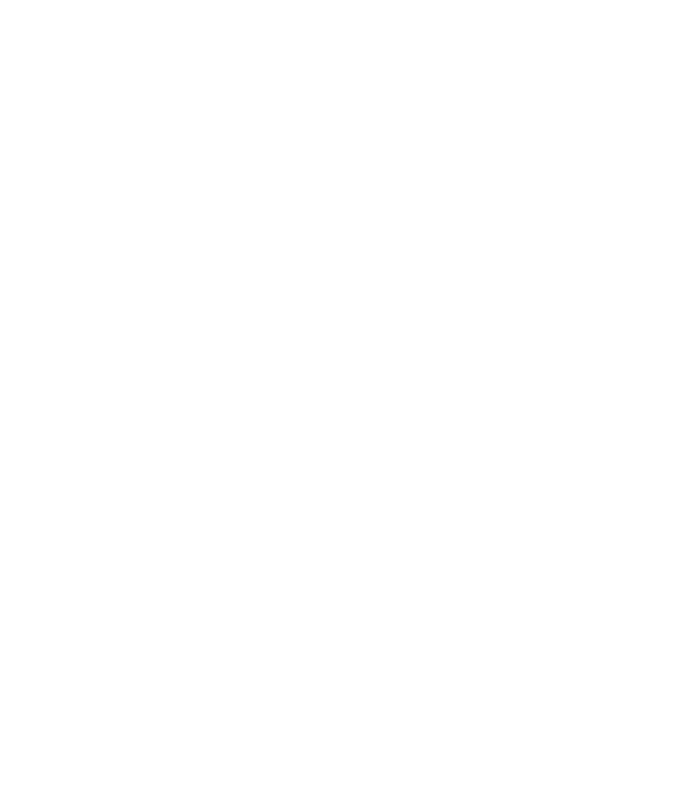
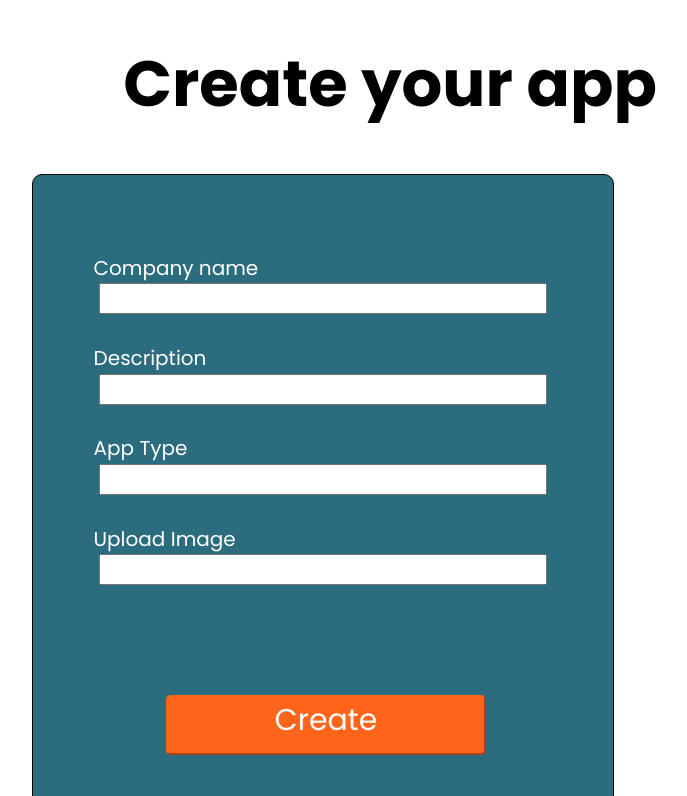
Before and after one commit to Cristian-Calderon/rankingApp, a React (Create React App) app: page / in a window 1280 px wide. Shown: the part 156-952 px from the top of the page, without its empty margins (250-937 px from the left). Before the commit the page ends 800 px from the top, so only its background shows below. Built offline with nearby package versions, Linux system fonts and the light colour scheme.

Commit message:
Create app form + responsive

```diff
--- a/package.json
+++ b/package.json
@@ -1,15 +1,19 @@
 {
-  "name": "my-app",
+  "name": "rankingapp",
   "version": "0.1.0",
   "private": true,
   "dependencies": {
     "@testing-library/jest-dom": "^5.16.5",
     "@testing-library/react": "^13.4.0",
     "@testing-library/user-event": "^13.5.0",
+    "bootstrap": "^5.2.3",
     "react": "^18.2.0",
+    "react-bootstrap": "^2.6.0",
     "react-dom": "^18.2.0",
     "react-router-dom": "^6.4.3",
     "react-scripts": "5.0.1",
+    "sass": "^1.56.1",
+    "save": "^2.9.0",
     "web-vitals": "^2.1.4"
   },
   "scripts": {
--- a/src/App.js
+++ b/src/App.js
@@ -1,5 +1,5 @@
-import './App.css';
-import Router from './router/router';
+import '../src/styles/App.css';
+import Router from '../src/router/router';
 
 function App() {
   return (
--- a/src/components/Companys.jsx
+++ /dev/null
@@ -1,12 +0,0 @@
-import React from 'react'
-
-export const Companys = () => {
-  return (
-    <div className='container-companys'>
-        <img src="" alt="" />
-        <div className='companys-stars'>
-
-        </div>
-    </div>
-  )
-}
--- /dev/null
+++ b/src/components/Create/Createapp.jsx
@@ -0,0 +1,67 @@
+import React, { useState }  from 'react';
+import '../../styles/index.css';
+import './createapp.css';
+
+//npm install styled-components
+
+
+const Createapp = () => {
+  const [state, setState] = useState({
+    name: '',
+    description: '',
+    type: '',
+    upload: '',
+  });
+
+
+  const handleChange = (event) => {
+    setState((prevProps) => ({
+      ...prevProps,
+      [event.target.name]: event.target.value,
+    }));
+  };
+
+  const handleSubmit = (event) => {
+    // Send State
+    event.preventDefault();
+    alert(state);
+  };
+
+  return (
+    <>
+    <div className='title'>
+      <h1>Create your app</h1>
+    </div>
+      <div className='app'>
+        <form onSubmit={handleSubmit}>
+          <div className='form-input' id='form1'>
+            <label>Company name</label>
+            <input type="text" name='name' value={state.name} onChange={handleChange} />
+          </div>
+
+          <div className='form-input' id='form'>
+            <label>Description</label>
+            <input type="text" name='description' value={state.description} onChange={handleChange} />
+          </div>
+
+          <div className='form-input' id='form'>
+            <label>App Type</label>
+            <input type="text" name='type' value={state.type} onChange={handleChange} />
+          </div>
+
+          <div className='form-input' id='form'>
+            <label>Upload Image</label>
+            <input type="" name='upload' value={state.upload} onChange={handleChange} />
+          </div>
+
+          <div className='form-input'>
+            <label></label>
+            <button type='submit' className='but'>Create</button>
+          </div>
+        </form>
+      </div>
+    </>
+  );
+};
+
+export default Createapp;
--- /dev/null
+++ b/src/components/Create/createapp.css
@@ -0,0 +1,150 @@
+.title{
+    font-family: Poppins;
+    text-align: center;
+}
+.app{
+    color: white;
+    background-color: #2B6C7E;
+    border: 1px solid #000000;
+    border-radius: 10px;
+    position: absolute;
+    width: 200px;
+    height: 380px;
+    margin-left: 19%;
+    padding-bottom: 15%;
+
+    font-family: Poppins;
+    font-style: normal;
+    font-size: 10px;
+    line-height: 19px;
+    display: flex;
+    flex-direction: column;
+    justify-content: space-around;
+    text-align: center;
+    align-items: flex-start;
+}
+#form{
+    padding-top: 20%;
+}
+.but{
+    color: white;
+    background-color: #FE651A;
+    border-color: #FE651A;
+    border-radius: 5px;
+
+    position: absolute;
+    width: 120px;
+    height: 37px;
+    margin-top: 15%;
+
+    font-family: Poppins;
+    font-size: 20px;
+    display: flex;
+    justify-content: center;
+    margin-left: 20%;
+}
+
+@media only screen and (max-width: 320px) {
+
+}
+
+@media (min-width: 374px) {
+    .app{
+        margin-left: 23%;
+    }
+}
+
+@media (min-width: 424px) {
+    .app{
+        margin-left: 26%;
+    }
+}
+
+@media (min-width: 767px) {
+    .title{
+        margin-top: 15%;
+
+        font-size: x-large;
+    }
+    .app{
+        margin-left: 17%;
+        width: 500px;
+        height: 500px;
+
+        font-size: 20px;
+
+        display: flex;
+        text-align: center;
+        align-items: stretch;
+    }
+    #form1{
+        padding: 3%;
+    }
+    #form{
+        padding: 3%;
+    }
+    label{
+        margin-bottom: 1%;
+        margin-left: 12%;
+        display: flex;
+        flex-direction: column;
+        align-items: flex-start;
+    }
+    input{
+        width: 380px;
+        height: 25px;
+    }
+    .but{
+        width: 280px;
+        height: 60px;
+        margin-left: 23%;
+
+        font-size: 30px;
+    }
+}
+
+@media (min-width: 1023px) {
+    .title{
+        font-size: xx-large;
+    }
+    .app{
+        margin-left: 22%;
+        width: 580px;
+        height: 500px;
+        padding-bottom: 20%;
+    }
+    label{
+        margin-left: 8%;
+    }
+    input{
+        width: 440px;
+        height: 25px;
+    }
+    .but{
+        width: 320px;
+        height: 60px;
+    }
+}
+
+@media (min-width: 1439px) {
+    .title{
+        font-size: xxx-large;
+    }
+    .app{
+        margin-left: 15% !important;
+        width: 1000px;
+        height: 500px;
+    }
+    #form1{
+        margin-top: 15%;
+    }
+    input{
+        width: 800px;
+        height: 35px;
+    }
+    .but{
+        margin-top: 5% !important;
+        width: 520px;
+        height: 60px;
+    }
+}
--- a/src/index.js
+++ b/src/index.js
@@ -1,6 +1,6 @@
 import React from 'react';
 import ReactDOM from 'react-dom/client';
-import './index.css';
+import '../src/styles/index.css';
 import App from './App';
 import reportWebVitals from './reportWebVitals';
 
--- a/src/router/router.jsx
+++ b/src/router/router.jsx
@@ -1,6 +1,7 @@
 import React from "react";
 import { BrowserRouter, Route, Routes} from "react-router-dom"
-import { Companys } from "../components/Companys";
+
+import Createapp from "../components/Create/Createapp";
 
 
 const Router = () =>{
@@ -8,7 +9,8 @@
         <BrowserRouter>
         <Routes>
             {/* path direccion */}
-            <Route path="/" element= {<Companys/>}/>
+            <Route path="/" element = {<Createapp/>}/>
+
             {/* <Route path="*" element= {<NotFoundPage/>}/> */}
         </Routes>
         </BrowserRouter>
--- a/src/index.css
+++ b/src/styles/index.css
@@ -1,8 +1,10 @@
+@import url('https://fonts.googleapis.com/css2?family=Poppins:ital,wght@0,200;0,300;0,400;0,500;0,600;0,700;0,800;1,300;1,400;1,500;1,600;1,700&family=Roboto&display=swap');
+
 body {
   margin: 0;
   font-family: -apple-system, BlinkMacSystemFont, 'Segoe UI', 'Roboto', 'Oxygen',
     'Ubuntu', 'Cantarell', 'Fira Sans', 'Droid Sans', 'Helvetica Neue',
-    sans-serif;
+    sans-serif, ;
   -webkit-font-smoothing: antialiased;
   -moz-osx-font-smoothing: grayscale;
 }
```
Also changed, not shown: src/styles/App.css (renamed from src/App.css), 1 other file (tests, documents, lock files or other folders).
